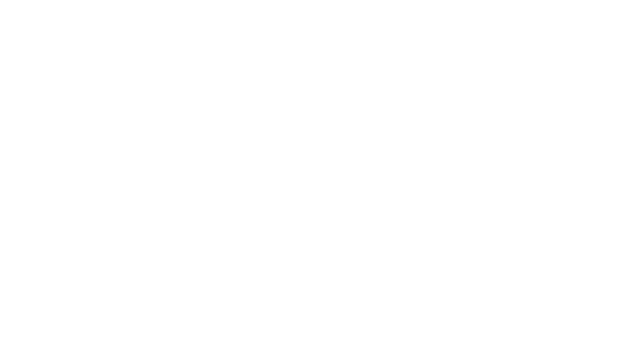
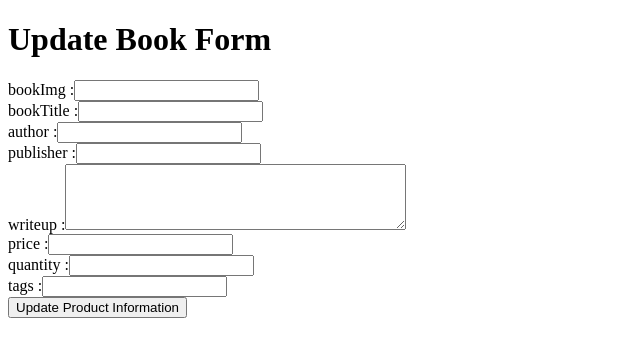
Before and after one commit to Marklimjr/photobook-shop, a React (Vite) app: page /admin/1/edit in a window 1280 px wide. Before the commit this address had no page. Shown: the top 356 px of the page, without its empty margins (0-640 px from the left). Built offline with nearby package versions, Linux system fonts and the light colour scheme; no server answers.

Commit message:
Full Crud functionality for product completed

```diff
--- a/src/App/App.jsx
+++ b/src/App/App.jsx
@@ -7,6 +7,7 @@ import MainStore from '../Pages/MainStore/MainStore';
 import ProdMgmt from '../Pages/ProdMgmt/ProdMgmt';
 import NewProdForm from '../Components/NewProduct/NewProdForm';
 import ModifyProduct from '../Components/ModifyProduct/ModifyProduct';
+import ProductIndex from '../Components/ModifyProduct/ProductIndex';
 
 
 const App = () => {
@@ -19,7 +20,8 @@ const App = () => {
 
           <Route path="/admin" element={<ProdMgmt />} />
           <Route path="/admin/new" element={<NewProdForm />} />
-          <Route path="/admin/edit" element={<ModifyProduct />} />
+          <Route path="/admin/:id/edit" element={<ModifyProduct />} />
+          <Route path="/admin/index" element={<ProductIndex />} />
 
         </Routes>
       </BrowserRouter>
--- a/src/Components/ModifyProduct/ModifyProduct.jsx
+++ b/src/Components/ModifyProduct/ModifyProduct.jsx
@@ -5,18 +5,17 @@ import { useNavigate } from 'react-router-dom';
 
 
 const ModifyProduct = () => {
-
-  const [books, setBooks] = useState([]);
-
-  const addBook = (book) => setBooks([book,...books]); // add book
+  const { id } = useParams();
+  const [books, setBooks] = useState({});
 
   const navigate = useNavigate();
 
   useEffect(() => {
     const fetchBook = async () => {
       const response = await fetch(`/api/books/${id}`);
-      const book = await response.json();
+      const books = await response.json();
       setBooks(books);
+      console.log("this" + {id})
     };
     fetchBook();
   }, [id]);
@@ -50,7 +49,7 @@ const ModifyProduct = () => {
                         type="text"
                         name="bookImg"
                         onChange={handleChange}
-                        value={data.bookImg}/>
+                        value={books.bookImg}/>
                     </label>
                     <br></br>
                     <label>
@@ -59,7 +58,7 @@ const ModifyProduct = () => {
                         type="text"
                         name="bookTitle"
                         onChange={handleChange}
-                        value={data.bookTitle}/>
+                        value={books.bookTitle}/>
                     </label>
                     <br></br>
                     <label>
@@ -68,7 +67,7 @@ const ModifyProduct = () => {
                         type="text"
                         name="author"
                         onChange={handleChange}
-                        value={data.author}/>
+                        value={books.author}/>
                     </label>
                     <br></br>
                     <label>
@@ -77,7 +76,7 @@ const ModifyProduct = () => {
                         type="text"
                         name="publisher"
                         onChange={handleChange}
-                        value={data.publisher}/>
+                        value={books.publisher}/>
                     </label>
                     <br></br>
                     <label>
@@ -88,7 +87,7 @@ const ModifyProduct = () => {
                         type="text"
                         name="writeUp"
                         onChange={handleChange}
-                        value={data.writeUp}/>
+                        value={books.writeUp}/>
                     </label>
                     <br></br>
                     <label>
@@ -97,7 +96,7 @@ const ModifyProduct = () => {
                         type="number"
                         name="price"
                         onChange={handleChange}
-                        value={data.price}/>
+                        value={books.price}/>
                     </label>
                     <br></br>
                     <label>
@@ -106,7 +105,7 @@ const ModifyProduct = () => {
                         type="number"
                         name="quantity"
                         onChange={handleChange}
-                        value={data.quantity}/>
+                        value={books.quantity}/>
                     </label>
                     <br></br>
                     <label>
@@ -115,7 +114,7 @@ const ModifyProduct = () => {
                         type="text"
                         name="tags"
                         onChange={handleChange}
-                        value={data.tags}/>
+                        value={books.tags}/>
                     </label>
                     <br></br>
                     <button type="submit" onClick={handleUpdate}>Update Product Information</button>
--- /dev/null
+++ b/src/Components/ModifyProduct/ProductIndex.jsx
@@ -0,0 +1,54 @@
+import React from 'react';
+import { useEffect, useState } from "react";
+import { Link } from 'react-router-dom';
+
+const ProductIndex = () => {
+
+    const [books, setBooks] = useState([{ _id: "" }]);
+
+     useEffect(() => {
+       fetch("/api/books")
+         .then((response) => response.json())
+         .then((data) => setBooks(data));
+     }, []);
+
+     const handleDelete = async (id) => {
+        try {
+          const response = await fetch(`/api/books/${id}`, {
+            method: "DELETE",
+            headers: {
+              "Content-Type": "application/json",
+            },
+          });
+          const data = await response.json();
+          console.log(data);
+          navigate("/admin/index");
+        } catch (error) {
+          console.error(error);
+        }
+      };
+
+    return (
+        <div>
+            <h1> Product Index</h1>
+            <div>
+            {books.map((book)=> (
+            <ul key={book._id} className='bookIndex'>
+                <li>Book Title : {book.bookTitle}</li>
+                <li>Author : {book.author}</li>
+                <li>Price : ${book.price}</li>
+                <li>Quantity : {book.quantity}</li>
+                <Link to={`/admin/${book._id}/edit`} >
+                <button>Edit</button>
+                </Link>
+                <button onClick={() => handleDelete(artwork._id)}>Delete</button>
+
+            </ul>
+            ))}
+
+            </div>
+        </div>
+    );
+};
+
+export default ProductIndex;
--- a/src/Components/NavBar/NavBar.jsx
+++ b/src/Components/NavBar/NavBar.jsx
@@ -1,5 +1,6 @@
 import React from 'react';
 import "./NavBar.css";
+import { Link } from 'react-router-dom';
 
 const NavBar = () => {
     return (
@@ -11,7 +12,10 @@ const NavBar = () => {
             <h4>Cart</h4>
             <h4>Search</h4>
             <h4>WishList</h4>
+            <Link to="/admin">
             <h4>ProdManagement</h4>
+            </Link>
+
         </div>
     );
 };
--- a/src/Pages/ProdMgmt/ProdMgmt.jsx
+++ b/src/Pages/ProdMgmt/ProdMgmt.jsx
@@ -9,7 +9,7 @@ const ProdMgmt = () => {
                     <h1>Create New Product</h1>
                 </Link>
 
-                <Link to="/admin/edit">
+                <Link to="/admin/index">
                     <h1>Manage Existing Product</h1>
                 </Link>
         </div>
```
Also changed, not shown: controllers/bookController.js (+3 -5 lines).
